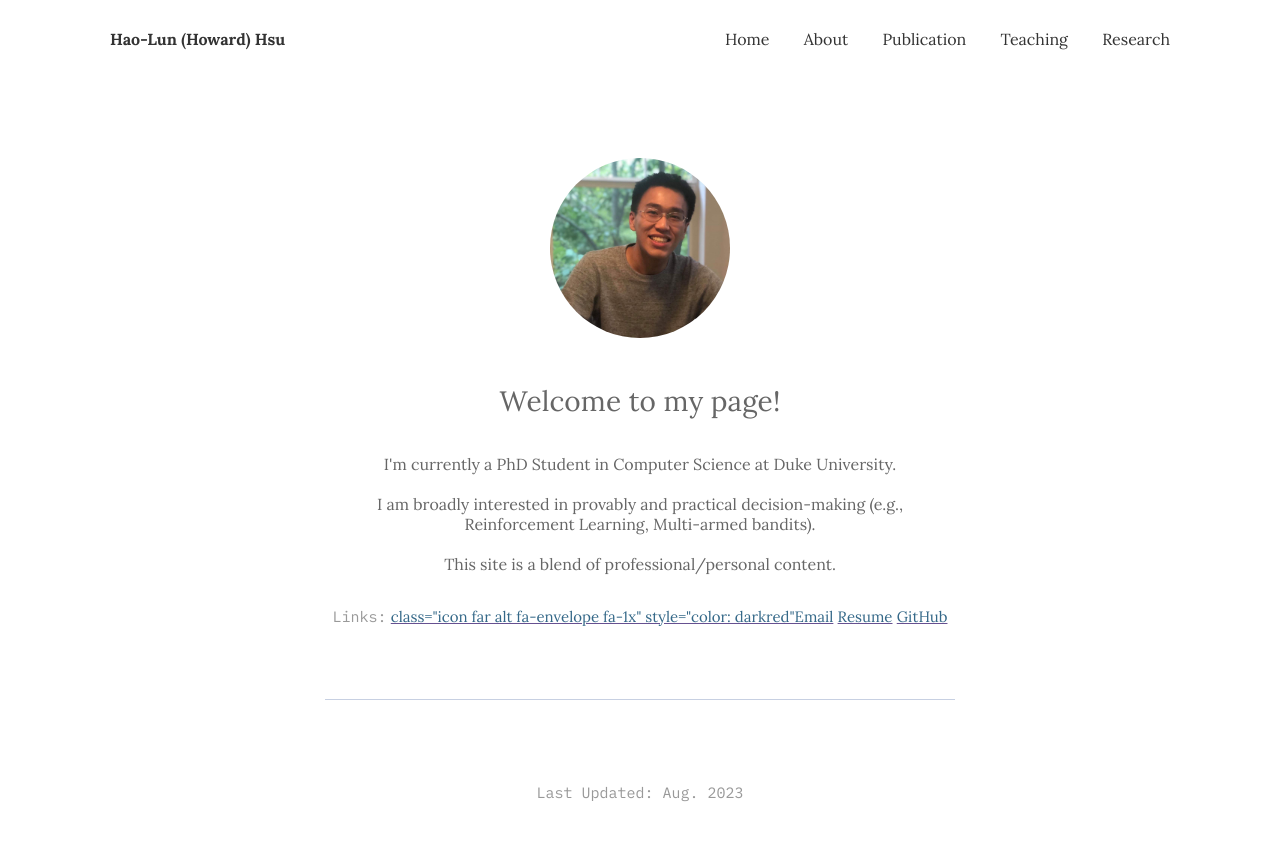
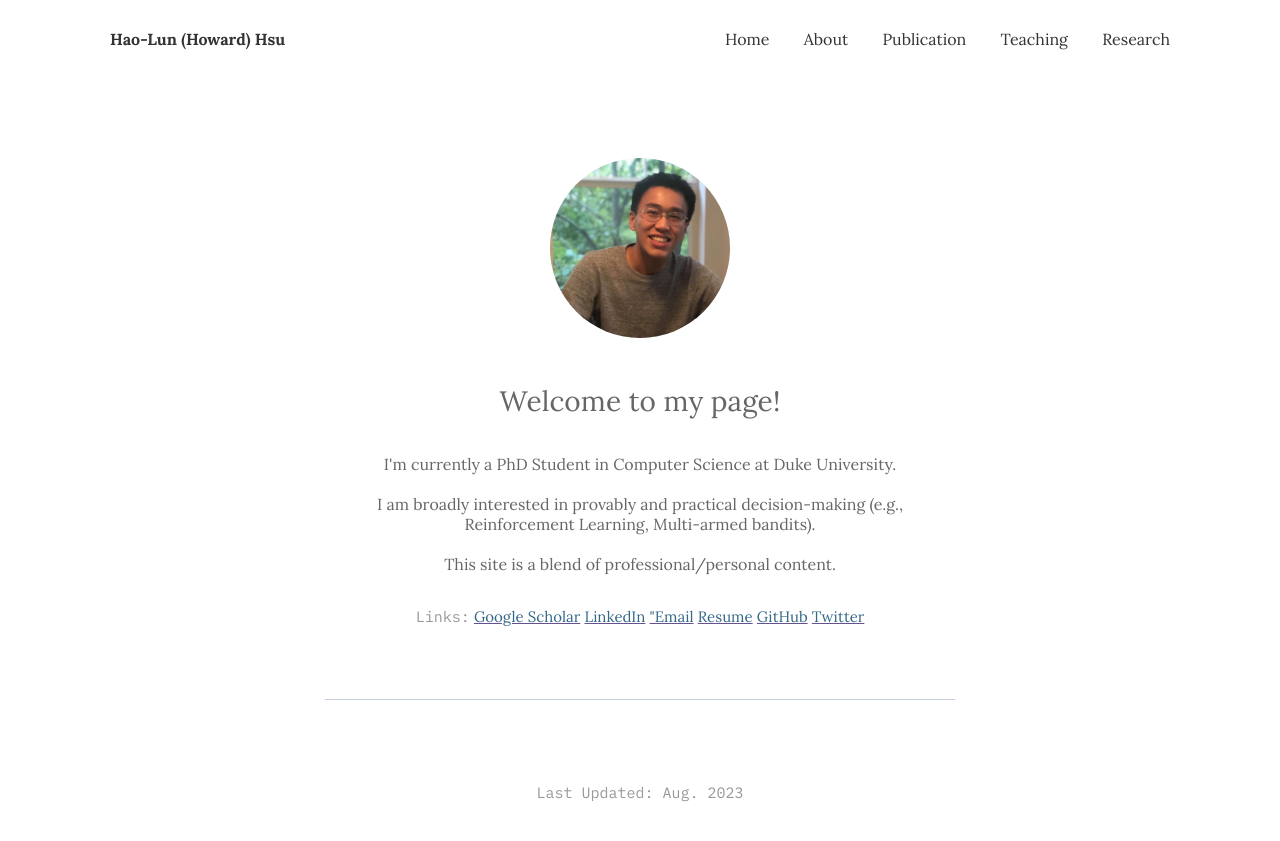
Before and after one commit to hlhsu/hlhsu_new.github.io, a Jekyll site: the page built from index.html, in a window 1280 px wide. Shown: the top 841 px of the page. Built offline with Jekyll 4.4.1, drawn with Linux system fonts in a browser that asks for light colours.

Commit message:
Update index.html

```diff
--- a/index.html
+++ b/index.html
@@ -14,7 +14,13 @@ layout: homepage
         <!--Listing all my links here. Change these links in _config.yml -->
         <div class="contact__title">Links:</div>
           <div class="contact__link">
-            <a href="mailto:{{site.author.email}}">class="icon far alt fa-envelope fa-1x" style="color: darkred"Email</a>
+            <a href="{{site.author.google_scholar}}">Google Scholar</a>
+          </div>
+          <div class="contact__link">
+            <a href="{{site.author.linkedin}}">LinkedIn</a>
+          </div>
+          <div class="contact__link">
+            <a href="mailto:{{site.author.email}}">"Email</a>
           </div>
           <div class="contact__link">
             <a href="{{site.author.resume}}">Resume</a>
@@ -22,11 +28,12 @@ layout: homepage
           <div class="contact__link">
             <a href="{{site.author.github}}">GitHub</a>
           </div>
+          <div class="contact__link">
+            <a href="{{site.author.twitter}}">Twitter</a>
+          </div>
 
 <!--
-          <div class="contact__link">
-            <a href="{{site.author.linkedin}}">LinkedIn</a>
-          </div>
+
 
           <div class="contact__link">
             <a href="{{site.author.group_site}}">Research Group</a>
```
